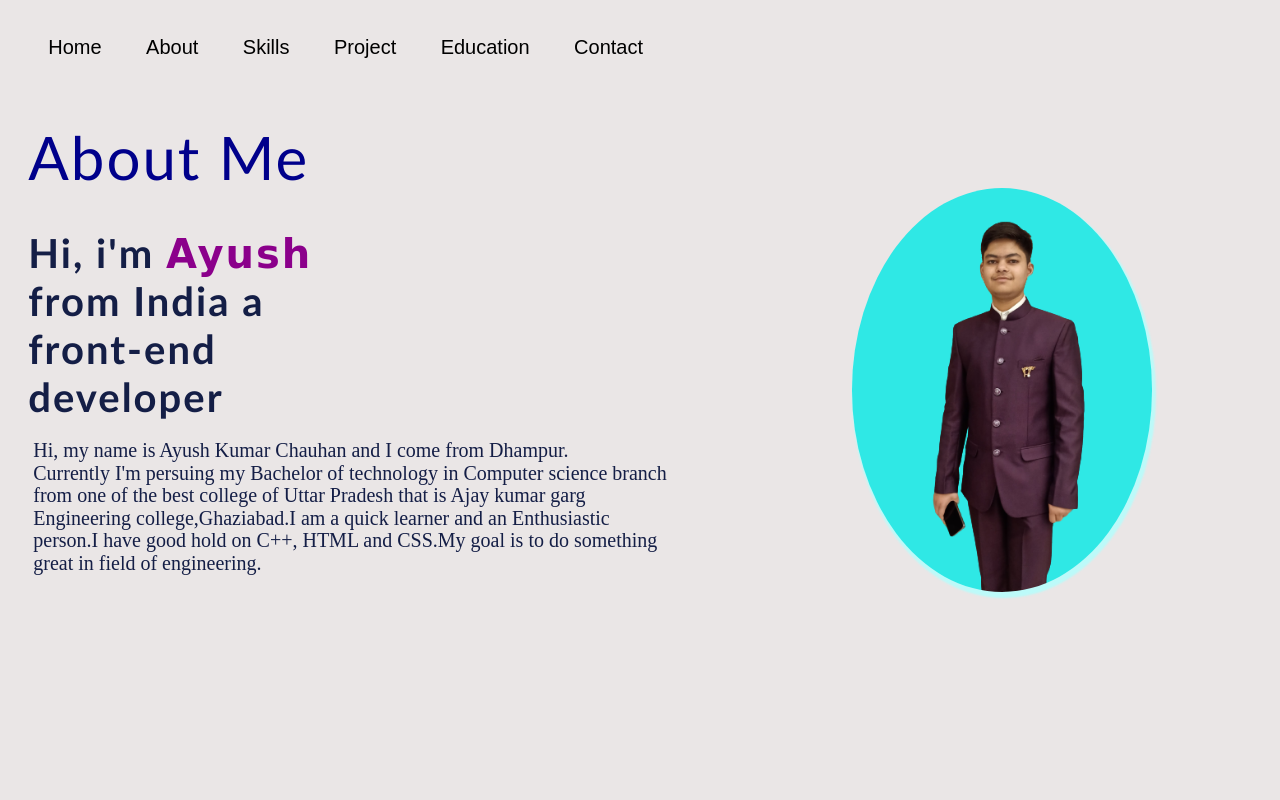
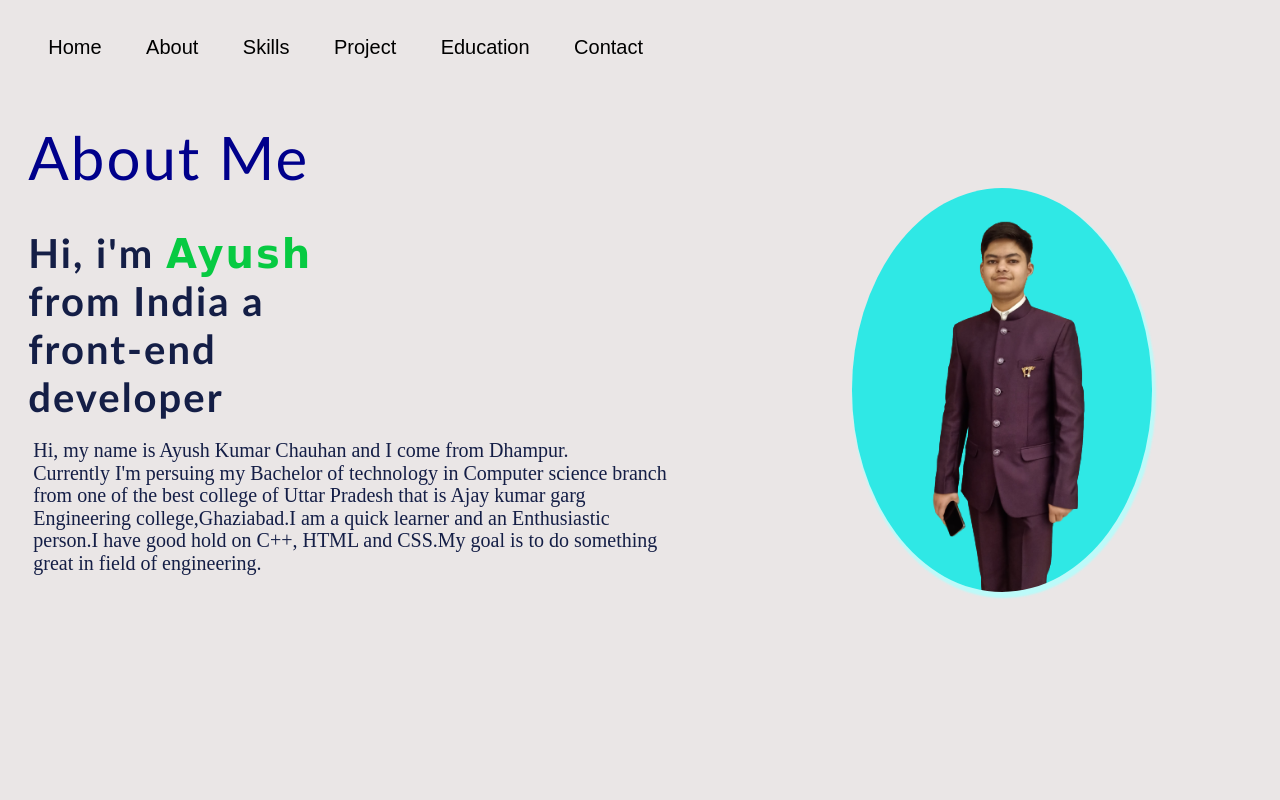
Before and after one commit to simplest-ayush/portfolio, a plain HTML site: page index.html in a window 1280 px wide. Shown: the top 800 px of the page. Drawn offline with Linux system fonts and the light colour scheme.

Commit message:
Portfoloi

```diff
--- a/index.html
+++ b/index.html
@@ -30,7 +30,7 @@
             <h1 style="text-align: justify; color: darkblue; font-weight:lighter;">About Me</h1>
             <br /><br />
             <h1 style="font-size: 2.5rem;">
-              Hi, i'm <span style="color:darkmagenta">Ayush</span><br />from
+              Hi, i'm <span style="color:rgb(7, 202, 66)">Ayush</span><br />from
               India a<br />front-end<br />developer
             </h1><br>
             <pre>Hi, my name is Ayush Kumar Chauhan and I come from Dhampur.
```
